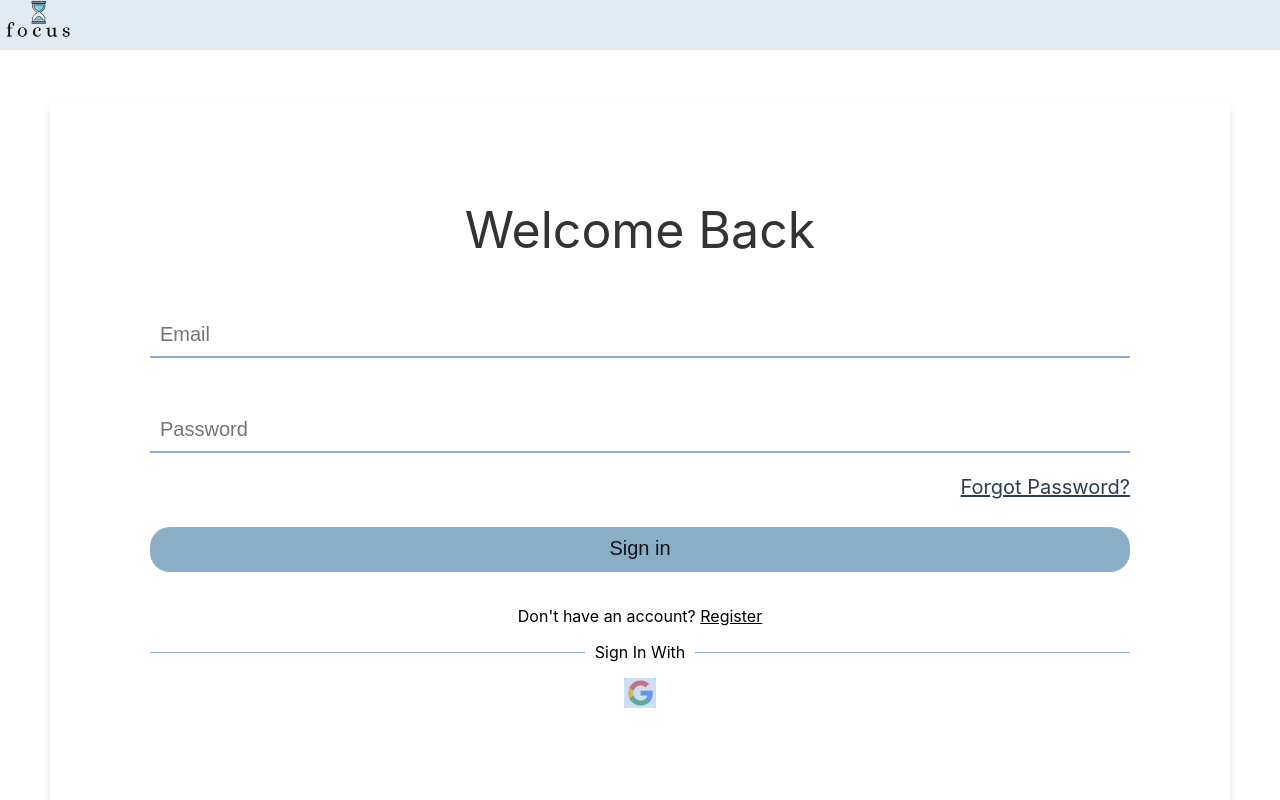
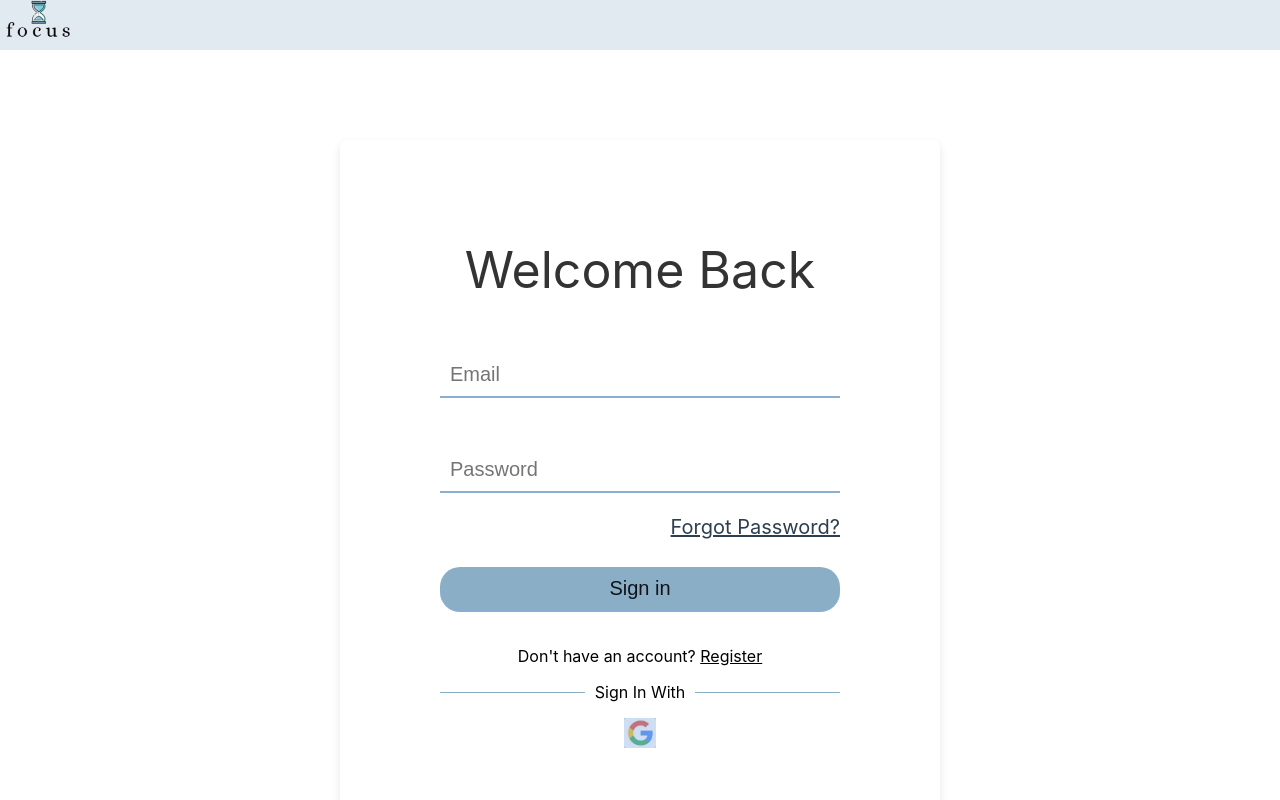
Before and after one commit to priscaolose/Group7_Capstone, a React (Create React App) app in the folder focus-app/: page /login in a window 1280 px wide. Shown: the top 800 px of the page. Built offline with nearby package versions, Linux system fonts and the light colour scheme; the HTML template or start-up script is replaced by a standard one.

Commit message:
Fixed up Some more formatting issues

```diff
--- a/focus-app/package.json
+++ b/focus-app/package.json
@@ -4,9 +4,11 @@
   "private": true,
   "dependencies": {
     "@fortawesome/fontawesome-free": "^6.6.0",
+    "@react-oauth/google": "^0.12.1",
     "@testing-library/jest-dom": "^5.17.0",
     "@testing-library/react": "^13.4.0",
     "@testing-library/user-event": "^13.5.0",
+    "firebase": "^11.0.1",
     "react": "^18.3.1",
     "react-dom": "^18.3.1",
     "react-native-paper": "^5.12.5",
--- a/focus-app/src/CSSFolders/Header.css
+++ b/focus-app/src/CSSFolders/Header.css
@@ -1,7 +1,8 @@
 /* src/CSSFolders/Header.css */
 .header {
     background-color: #E2EAF1; /* Light background color */
-    display: flex;              /* Use flexbox for layout */
+    display: flex;
+              /* Use flexbox for layout */
     align-items: center;       /* Center items vertically */
     justify-content: space-between; /* Space between items */
     padding: 5px 0px;         /* Reduced padding */
--- a/focus-app/src/CSSFolders/Login.css
+++ b/focus-app/src/CSSFolders/Login.css
@@ -1,4 +1,11 @@
 /* src/components/Header.css or your specific CSS file */
+
+.body {
+    display: flex;
+    flex-direction: column;
+    min-height: 100vh;
+    margin: 0;
+}
 
 .titleContainer div {
     padding-top: 100px;         /* Apply 60px padding to the top */
@@ -6,18 +13,21 @@
     font-size: 24px;            /* Adjust font size as needed */
     color: #2c3e50;             /* Optional: text color */
 }
-/* Centering the form on the page */
 
-.loginForm{
+.loginForm {
     background: #ffffff;
     padding: 100px;
     border-radius: 8px;
     box-shadow: 0 4px 8px rgba(0, 0, 0, 0.1);
-    margin: 50px;
-    height: 100%;
+    margin: 90px auto; /* Center the form */
+    height: auto; /* Change from 100% to auto for flexible height */
     box-sizing: border-box;
     text-align: center;
+    max-width: 600px; /* Set a max width for better control */
+    width: 100%; /* Use full width up to the max width */
+    align-items: center;
 }
+
 .loginFormHeading{
     font-size: 50px;
     margin-bottom: 15px;
--- a/focus-app/src/login.js
+++ b/focus-app/src/login.js
@@ -10,6 +10,8 @@ const Login = (props) => {
   const [password, setPassword] = useState('');
   const [emailError, setEmailError] = useState('');
   const [passwordError, setPasswordError] = useState('');
+  const [isLocked, setIsLocked] = useState(true);
+
 
   const navigate = useNavigate();
 
@@ -57,6 +59,12 @@ const Login = (props) => {
     setEmail('');
     setPassword('');
   }
+  const handlePasswordIconClick = () => {
+    /**only be able to toggle if the password is not null */
+    if (password !== '' ){
+        setIsLocked(!isLocked);
+    }
+  }
 
   return (
     <div className="mainContainer">
@@ -73,7 +81,7 @@ const Login = (props) => {
             onChange={(ev) => setEmail(ev.target.value)}
             className="inputBox"
         />
-        <i className="fas fa-envelope icon"></i> {/* Envelope icon */}
+        <i className="fas fa-envelope icon" ></i> {/* Envelope icon */}
     </div>
     <label className="errorLabel">{emailError}</label>
 </div>
@@ -85,14 +93,18 @@ const Login = (props) => {
             placeholder="Password"
             onChange={(ev) => setPassword(ev.target.value)}
             className="inputBox"
+            type={isLocked ? "password" : "text"} // Toggle input type for visibility
         />
-        <i className="fa-solid fa-lock icon"></i> {/* Lock icon */}
+
+        <i
+          className={`fa-solid ${isLocked ? 'fa-lock' : 'fa-lock-open'} icon`}
+          onClick={handlePasswordIconClick}
+        ></i>
+
     </div>
     <label className="errorLabel">{passwordError}</label>
     <p className="forgotPasswordText" onClick={handleForgotPassword}>Forgot Password?</p>
 </div>
-
-
 
         <div className="inputButtonContainer">
           <input className="inputButton" type="button" onClick={onButtonClick} value="Sign in" />
```
Also changed, not shown: 1 other file (tests, documents, lock files or other folders).
